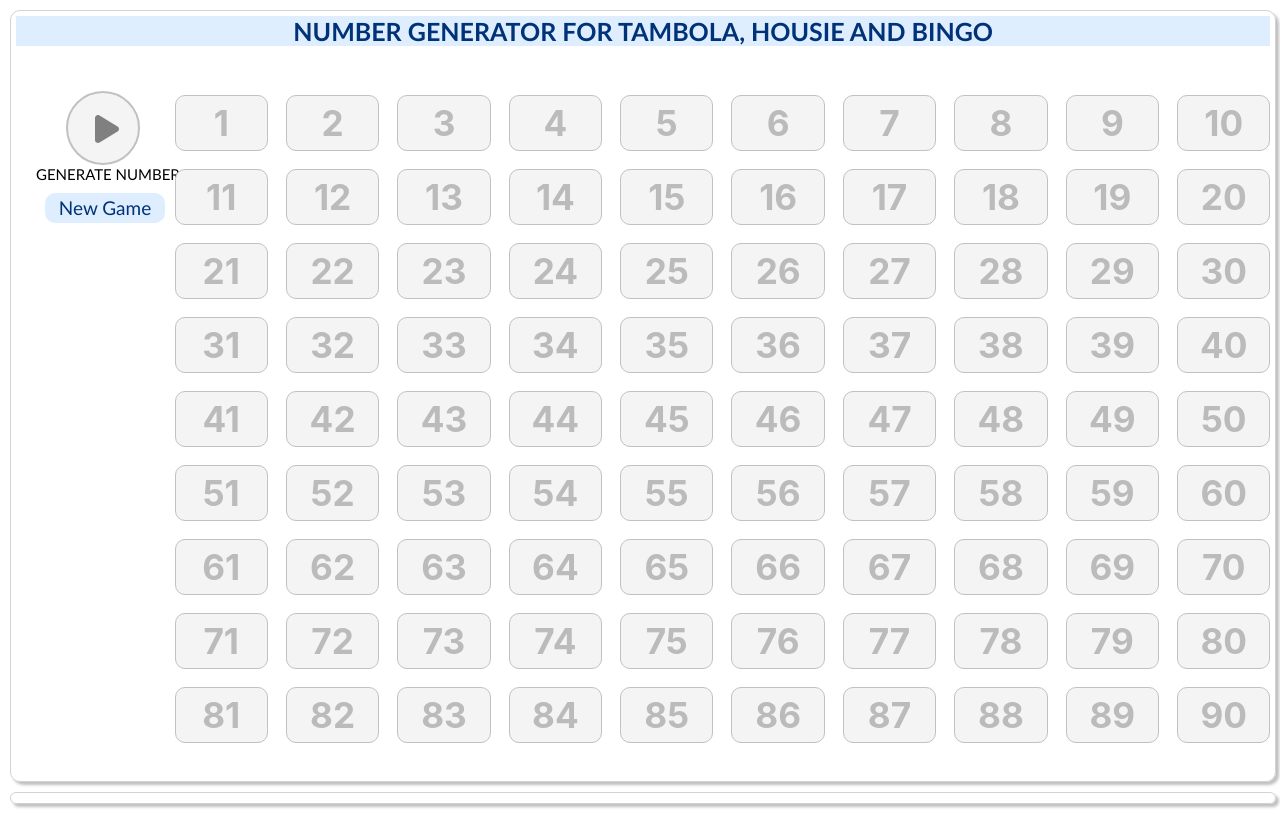
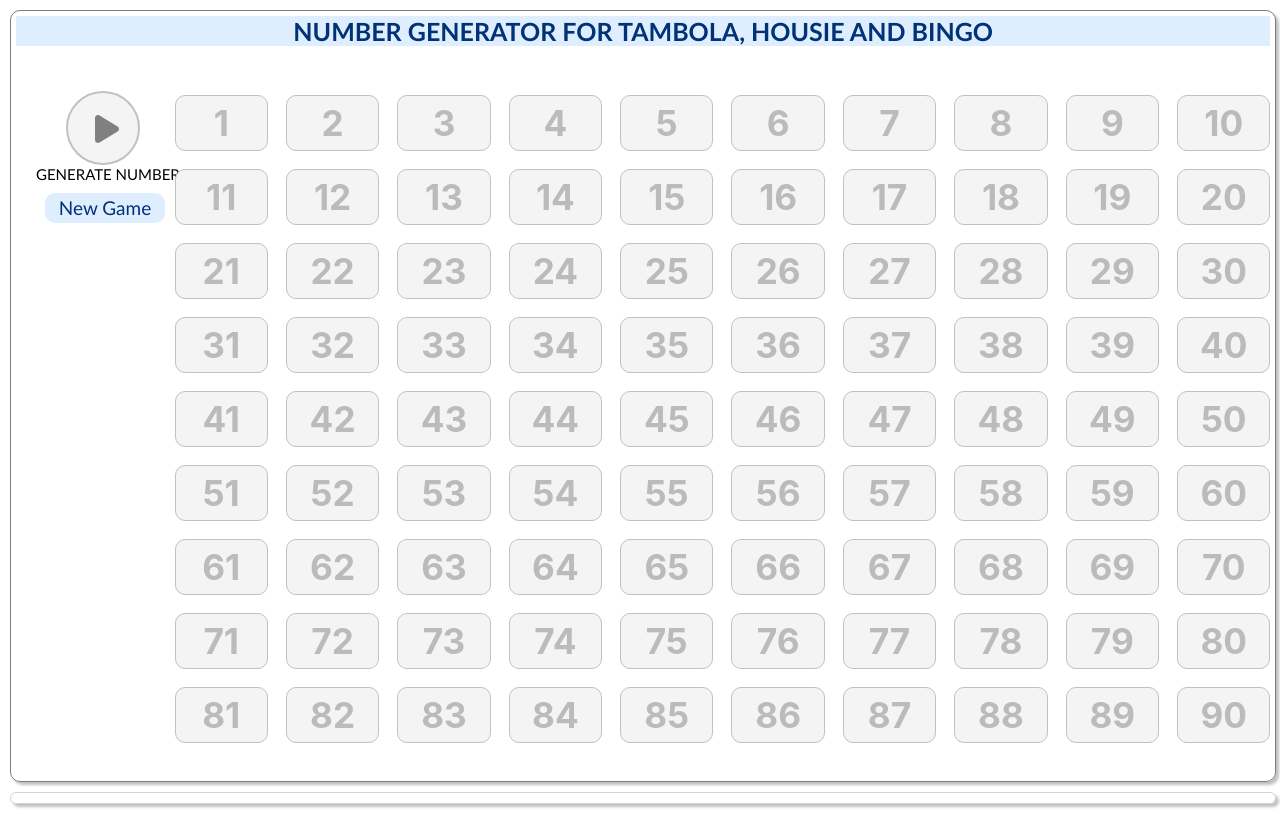
Before and after one commit to gayathrimantha/numbergenerator, a React (Create React App) app in the folder tambolahousie/: page / in a window 1280 px wide. Built offline with nearby package versions, Linux system fonts and the light colour scheme.

Commit message:
Update Numbergenerator.css

```diff
--- a/tambolahousie/src/css/Numbergenerator.css
+++ b/tambolahousie/src/css/Numbergenerator.css
@@ -13,7 +13,7 @@
   color: #003278;
 }
 .mainContainer {
-  border: 1px solid rgb(210, 210, 210);
+  border: 1px solid rgb(125, 125, 125);
   height: auto;
   width: 98%;
   margin: 10px;
@@ -212,7 +212,7 @@
     width: fit-content;
     margin: 10px;
     border-radius: 10px;
-    box-shadow: 3px 3px 3px rgb(192, 192, 192);
+    box-shadow: 3px 3px 3px rgb(222, 222, 222);
 
     padding: 5px;
   }
```
